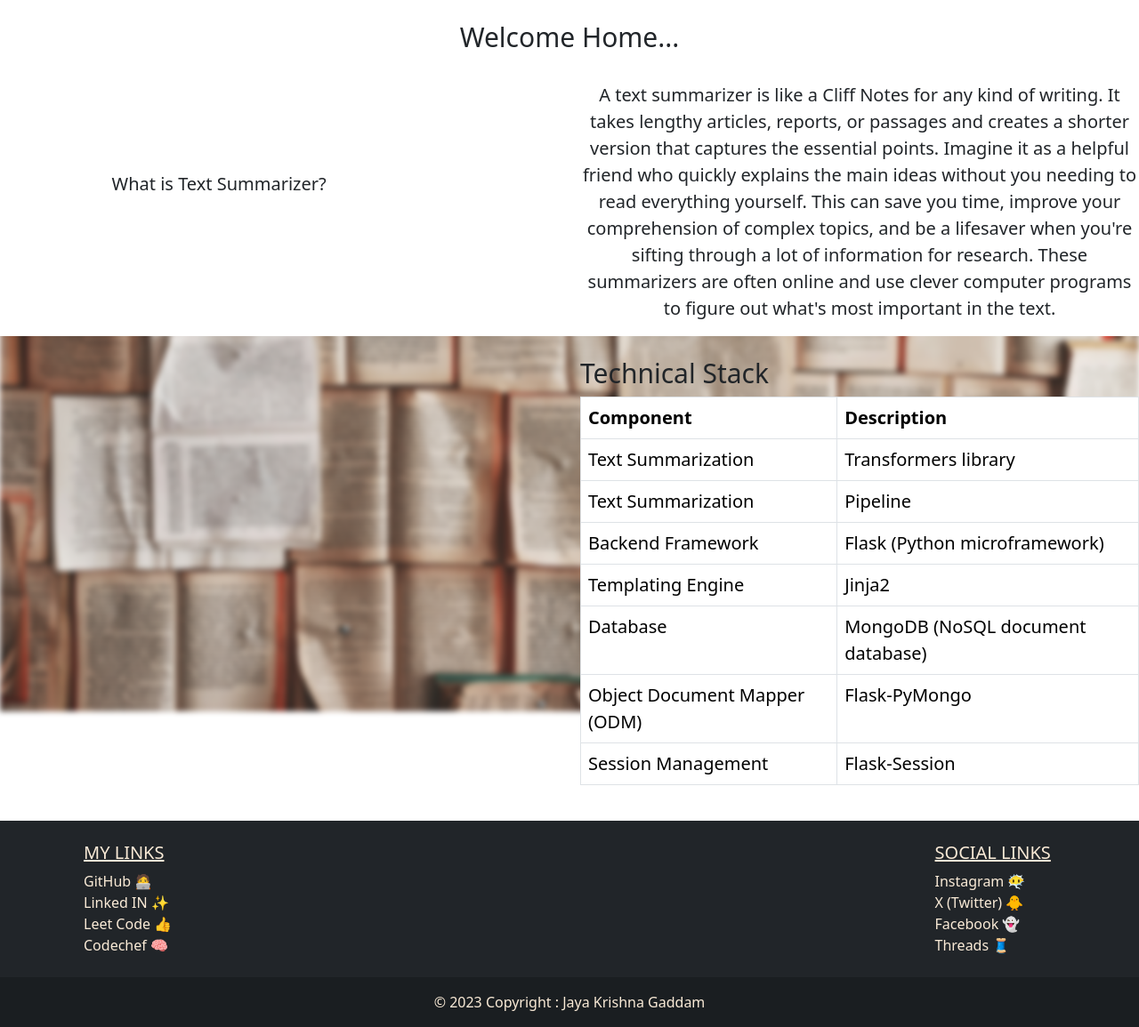
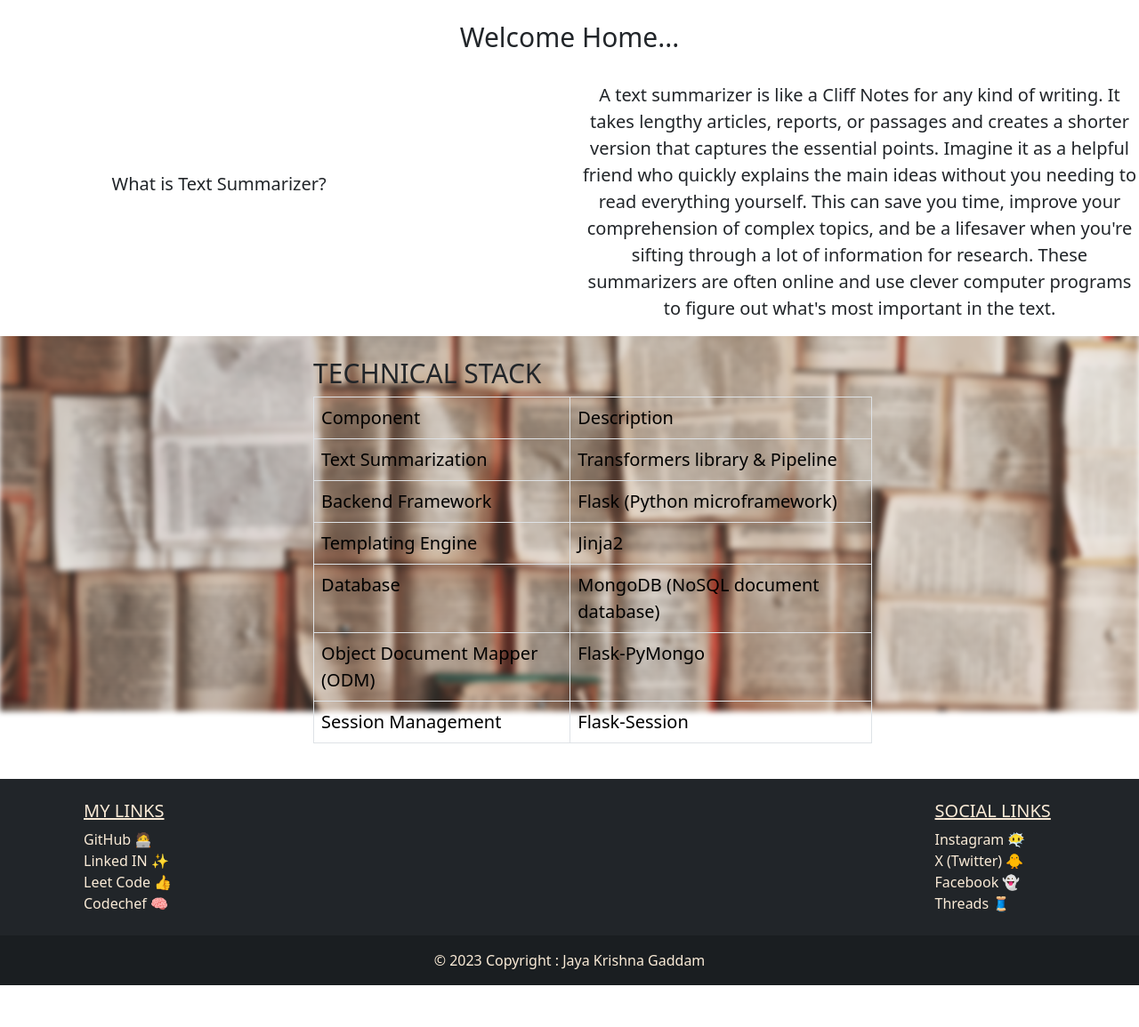
Before and after one commit to jayakrishnagaddam/Text-Summarization, a Flask app: page /home in a window 1280 px wide. Shown: the whole page at 89% size. After the commit the page ends 1108 px from the top, so only its background shows below. Run offline with Flask 3, Linux system fonts and the light colour scheme; some libraries are stand-ins or nearby versions.

Commit message:
Home Page modifications

```diff
--- a/templates/home.html
+++ b/templates/home.html
@@ -11,7 +11,7 @@
       font-family: Arial, sans-serif;
     }
   .technical-stack {
-    background-color: transparent;
+    background-color: transparent !important;
   }
 
     #image {
@@ -28,6 +28,9 @@
       position: relative;
       z-index: 1;
 
+    }
+    .th{
+      background-color: transparent !important;
     }
     .table {
       width: 60%;
@@ -63,47 +66,44 @@
       </div>
       <div class="row mt-4 mb-4 technical-stack">
         <div class="col"></div>
-        <div class="col">
+        <div class="col" style="position: relative; right: 23%;">
           <h2 class="lead" style="font-size: 30px;">
-            <b>Technical Stack</b>
+            <b>TECHNICAL STACK</b>
           </h2>
           <div class="table-responsive">
             <table class="table table-bordered table-hover lead">
               <thead>
                 <tr>
-                  <th>Component</th>
-                  <th>Description</th>
+                  <th class="lead" style="background-color: transparent;"><b>Component</b></th>
+                  <th class="lead" style="background-color: transparent;"><b>Description</b></th>
                 </tr>
               </thead>
               <tbody>
                 <tr>
-                  <td>Text Summarization</td>
-                  <td>Transformers library</td>
-                </tr>
-                <tr>
-                  <td>Text Summarization</td>
-                  <td>Pipeline</td>
-                </tr>
-                <tr>
-                  <td>Backend Framework</td>
-                  <td>Flask (Python microframework)</td>
-                </tr>
-                <tr>
-                  <td>Templating Engine</td>
-                  <td>Jinja2</td>
-                </tr>
-                <tr>
-                  <td>Database</td>
-                  <td>MongoDB (NoSQL document database)</td>
-                </tr>
-                <tr>
-                  <td>Object Document Mapper (ODM)</td>
-                  <td>Flask-PyMongo</td>
+                  <td style="background-color: transparent;">Text Summarization</td>
+                  <td style="background-color: transparent;">Transformers library & Pipeline</td>
                 </tr>
 
                 <tr>
-                  <td>Session Management</td>
-                  <td>Flask-Session</td>
+                  <td style="background-color: transparent;">Backend Framework</td>
+                  <td style="background-color: transparent;">Flask (Python microframework)</td>
+                </tr>
+                <tr>
+                  <td style="background-color: transparent;">Templating Engine</td>
+                  <td style="background-color: transparent;">Jinja2</td>
+                </tr>
+                <tr>
+                  <td style="background-color: transparent;">Database</td>
+                  <td style="background-color: transparent;">MongoDB (NoSQL document database)</td>
+                </tr>
+                <tr>
+                  <td style="background-color: transparent;">Object Document Mapper (ODM)</td>
+                  <td style="background-color: transparent;">Flask-PyMongo</td>
+                </tr>
+
+                <tr>
+                  <td style="background-color: transparent;">Session Management</td>
+                  <td style="background-color: transparent;">Flask-Session</td>
                 </tr>
               </tbody>
             </table>
```
